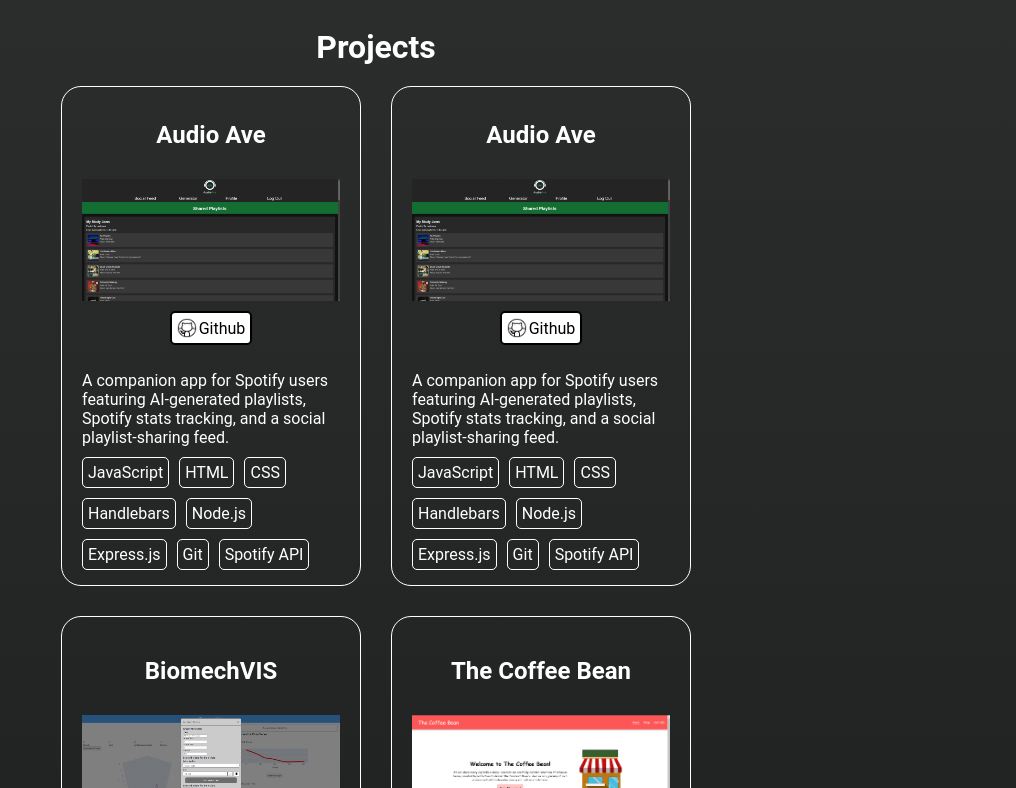
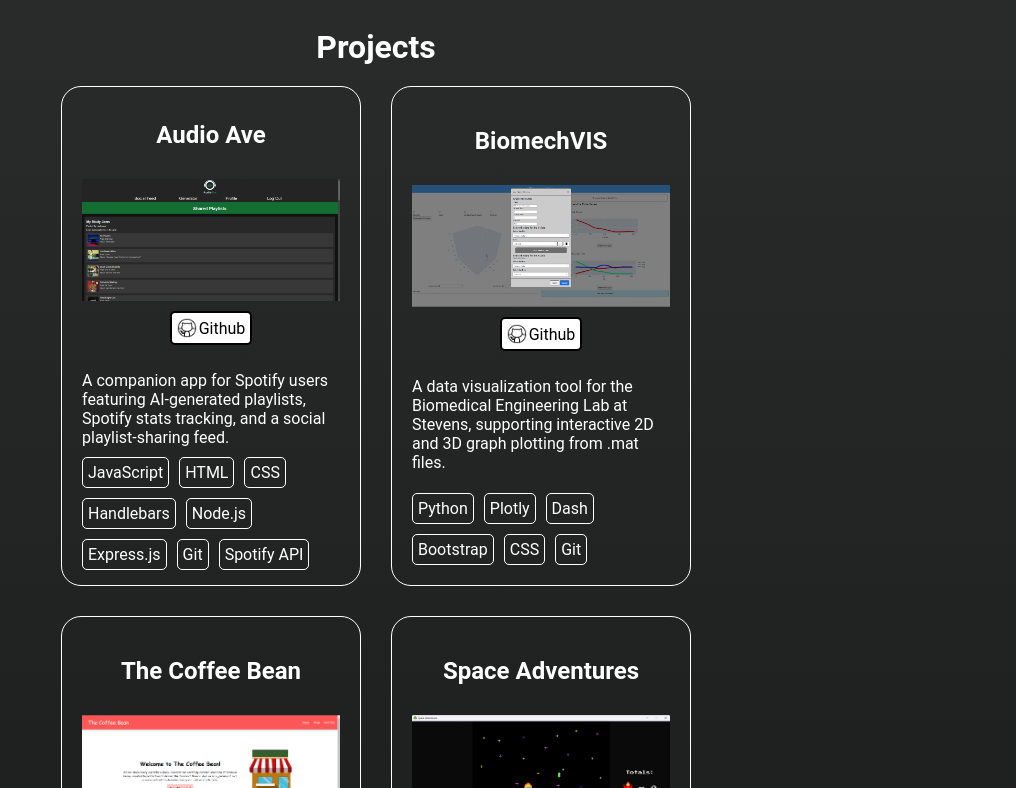
Before and after one commit to Bernard-Vitale/Portfolio-Website, a React (Vite) app: page / in a window 1280 px wide. Shown: the part 692-1480 px from the top of the page, without its empty margins (264-1280 px from the left). Built offline with nearby package versions, Linux system fonts and the light colour scheme.

Commit message:
Removed Duplicate Project

```diff
--- a/src/components/ProjectSection/ProjectSection.jsx
+++ b/src/components/ProjectSection/ProjectSection.jsx
@@ -3,13 +3,6 @@ import './ProjectSection.css';
 import MagnifyImage from "./MagnifyImage";
 
 const projectList = [
-    {
-        name: 'Audio Ave',
-        image: '/images/AudioAve.png',
-        description: 'A companion app for Spotify users featuring AI-generated playlists, Spotify stats tracking, and a social playlist-sharing feed.',
-        techStack: ['JavaScript', 'HTML', 'CSS', 'Handlebars', 'Node.js', 'Express.js', 'Git', 'Spotify API'],
-        github: 'https://github.com/melissatmaca/cs546_Group4_Project'
-    },
     {
         name: 'Audio Ave',
         image: '/images/AudioAve.png',
```
